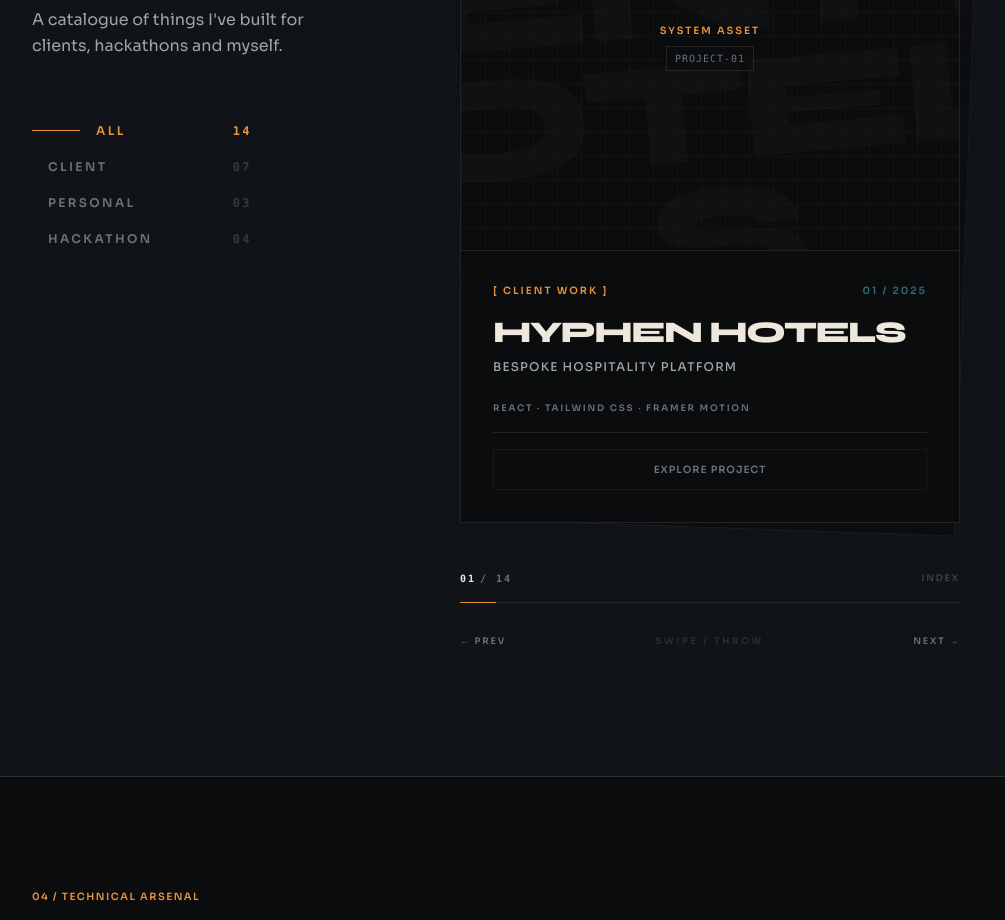
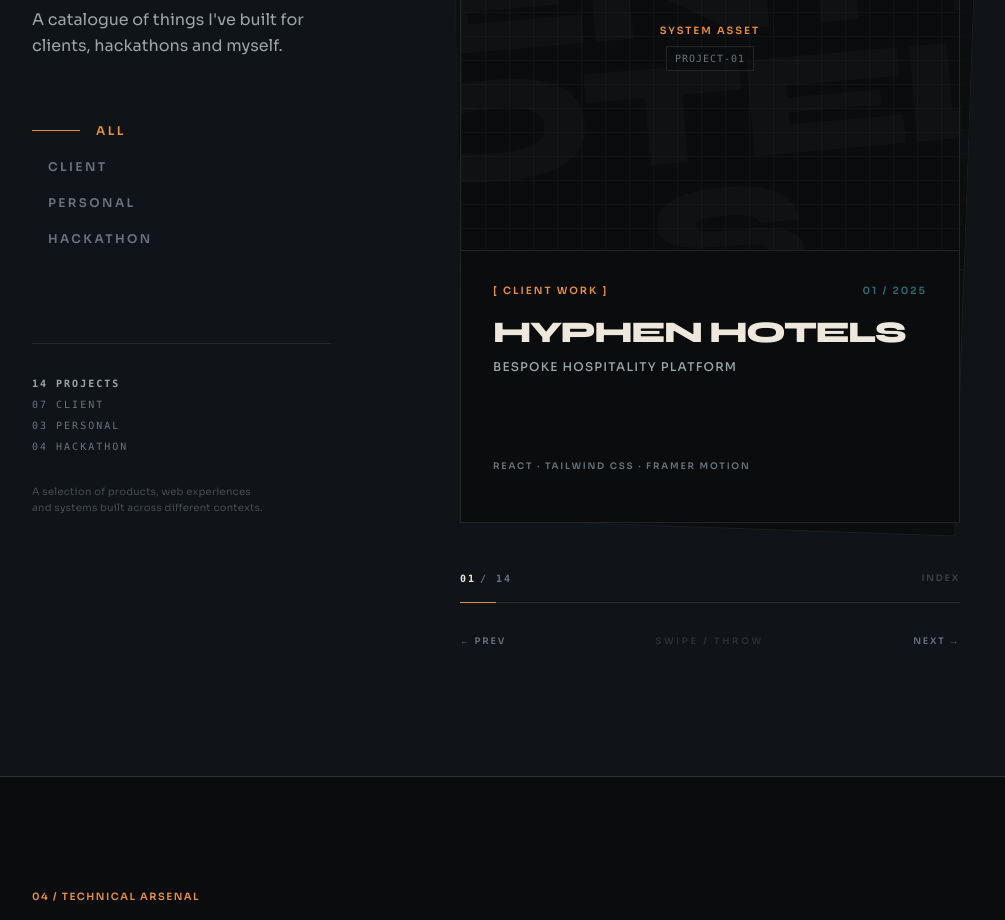
Before and after one commit to aaravgorewal/AdvancedPortfolio, a Next.js app: page / in a window 1280 px wide. Shown: the part 3380-4300 px from the top of the page, without its empty margins (128-1133 px from the left). Built offline with nearby package versions, Linux system fonts and the light colour scheme.

Commit message:
refactor: remove project count badges from filter list and add a dedicated metadata summary block to the sidebar

```diff
--- a/src/components/Projects.tsx
+++ b/src/components/Projects.tsx
@@ -140,7 +140,7 @@ export const Projects = () => {
                 <button
                   key={f.id}
                   onClick={() => handleFilterChange(f.id)}
-                  className={`group flex items-center justify-between w-auto lg:w-full lg:max-w-[220px] text-[10px] md:text-[11px] lg:text-xs uppercase tracking-[0.2em] font-bold transition-all duration-300 focus-ring outline-none ${
+                  className={`group flex items-center w-auto text-[10px] md:text-[11px] lg:text-xs uppercase tracking-[0.2em] font-bold transition-all duration-300 focus-ring outline-none ${
                     isActive ? "text-[#E8913C]" : "text-[#6C7378] hover:text-[#9EA5A8]"
                   }`}
                 >
@@ -150,12 +150,21 @@ export const Projects = () => {
                     }`}></span>
                     {f.label}
                   </span>
-                  <span className={`font-mono transition-opacity duration-300 ml-2 lg:ml-0 ${isActive ? "text-[#E8913C]" : "opacity-40"}`}>
-                    {formatIndex(counts[f.id])}
-                  </span>
                 </button>
               );
             })}
+          </div>
+
+          {/* Catalogue Metadata Block */}
+          <div className="mt-12 lg:mt-24 pt-6 lg:pt-8 border-t border-[#EDE7DC]/10 flex flex-col gap-1.5 font-mono text-[9px] lg:text-[10px] text-[#6C7378] tracking-[0.2em] uppercase">
+            <div className="text-[#9EA5A8] font-bold">{formatIndex(counts.all)} PROJECTS</div>
+            <div>{formatIndex(counts.client)} CLIENT</div>
+            <div>{formatIndex(counts.personal)} PERSONAL</div>
+            <div>{formatIndex(counts.hackathon)} HACKATHON</div>
+
+            <p className="mt-6 text-[10px] text-[#6C7378]/60 font-sans-body normal-case tracking-wide max-w-[240px] leading-relaxed">
+              A selection of products, web experiences and systems built across different contexts.
+            </p>
           </div>
         </div>
 
@@ -311,6 +320,7 @@ export const Projects = () => {
                             </div>
                           )}
 
+                          {(card.liveUrl || card.githubUrl) && (
                             <div className="pt-4 border-t border-[#EDE7DC]/10 flex flex-row gap-2">
                               {card.liveUrl && (
                                 <a href={card.liveUrl} target="_blank" rel="noopener noreferrer" className="flex-1 block w-full text-center py-3 border border-[#EDE7DC]/20 uppercase text-[10px] font-bold tracking-widest text-[#EDE7DC] hover:bg-[#EDE7DC] hover:text-[#0A0C0E] transition-colors focus-ring">
@@ -319,15 +329,11 @@ export const Projects = () => {
                               )}
                               {card.githubUrl && (
                                 <a href={card.githubUrl} target="_blank" rel="noopener noreferrer" className="flex-1 block w-full text-center py-3 border border-[#EDE7DC]/20 uppercase text-[10px] font-bold tracking-widest text-[#EDE7DC] hover:bg-[#EDE7DC] hover:text-[#0A0C0E] transition-colors focus-ring">
-                                GITHUB
+                                  VIEW GITHUB
                                 </a>
                               )}
-                            {!card.liveUrl && !card.githubUrl && (
-                              <button disabled className="w-full text-center py-3 border border-[#EDE7DC]/5 uppercase text-[10px] font-bold tracking-widest text-[#6C7378] cursor-not-allowed">
-                                EXPLORE PROJECT
-                              </button>
+                            </div>
                           )}
-                          </div>
                         </div>
 
                       </div>
```
Lines whose indentation alone changed are shown as unchanged.
